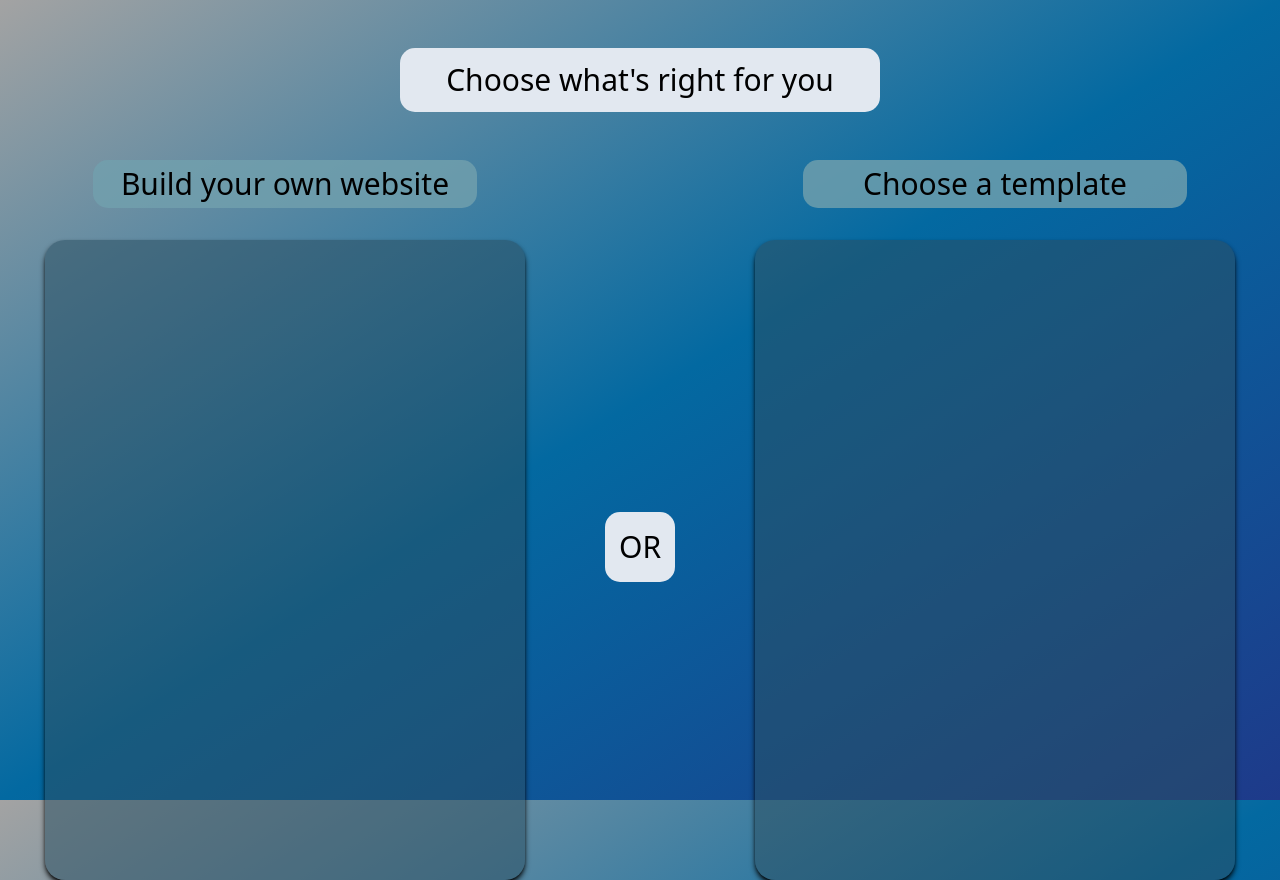
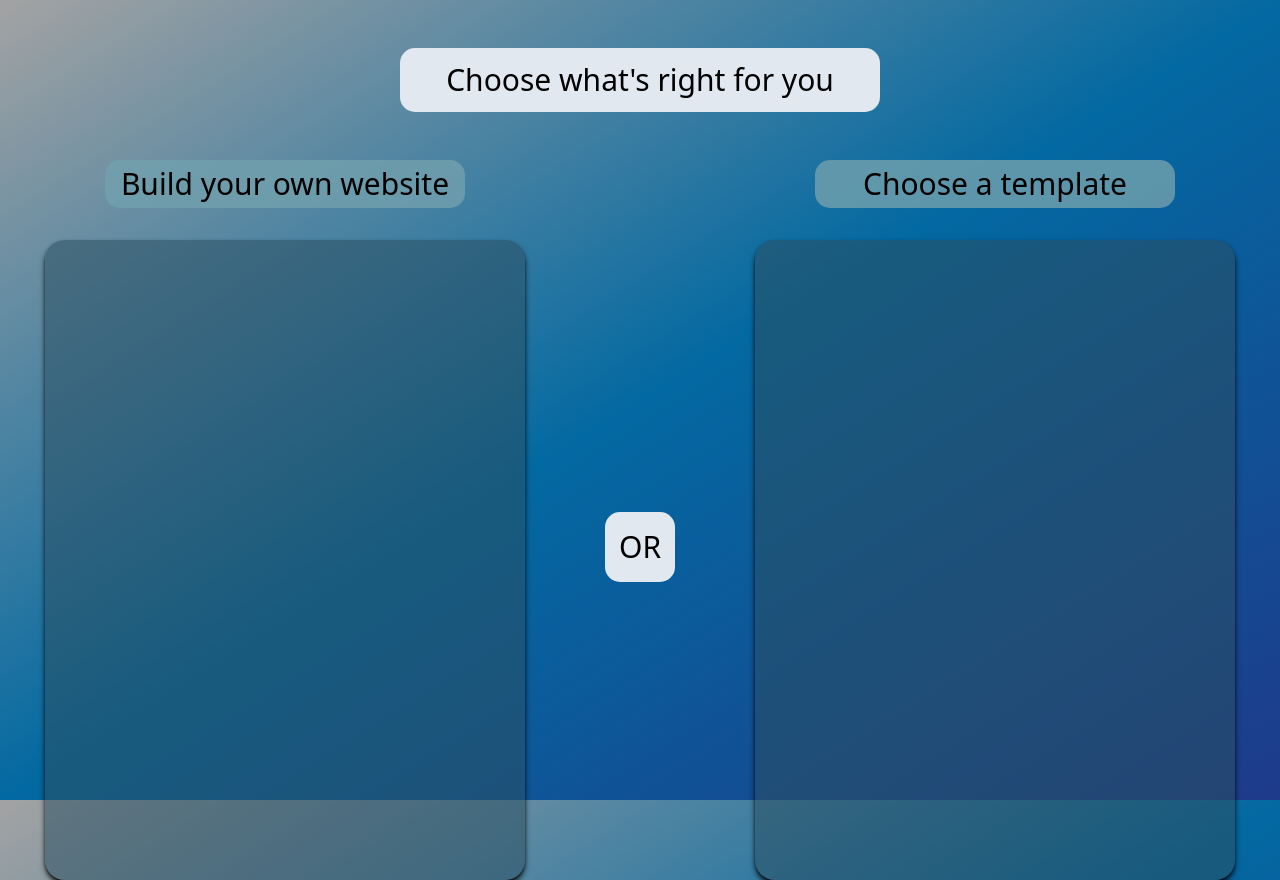
Before and after one commit to webAhead1/flexible, a Vue app: page / in a window 1280 px wide. Built offline with nearby package versions, Linux system fonts and the light colour scheme.

Commit message:
shrinked the backgrounds of the labels slightly

```diff
--- a/src/style.css
+++ b/src/style.css
@@ -27,11 +27,11 @@ header {
 }
 
 .build-website-option-title {
-    @apply bg-[#72A0AECF] h-[3rem] w-4/5 rounded-[15px] flex items-center justify-center text-3xl
+    @apply bg-[#72A0AECF] h-[3rem] w-3/4 rounded-[15px] flex items-center justify-center text-3xl
 }
 
 .template-option-title {
-    @apply bg-[#72A0AECF] h-[3rem] w-4/5 rounded-[15px] flex items-center justify-center text-3xl
+    @apply bg-[#72A0AECF] h-[3rem] w-3/4 rounded-[15px] flex items-center justify-center text-3xl
 }
 
 .build-website-card {
```
